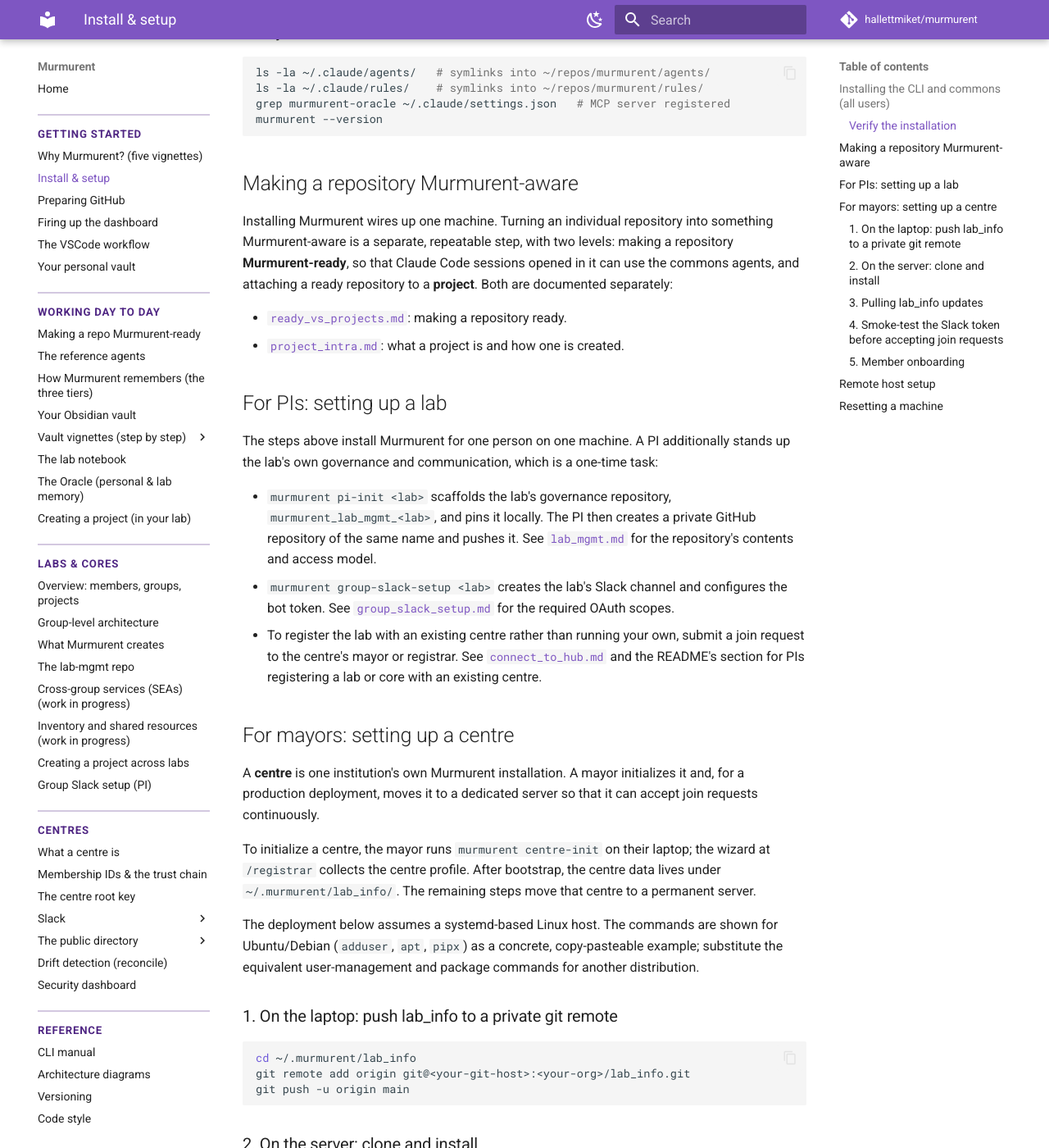
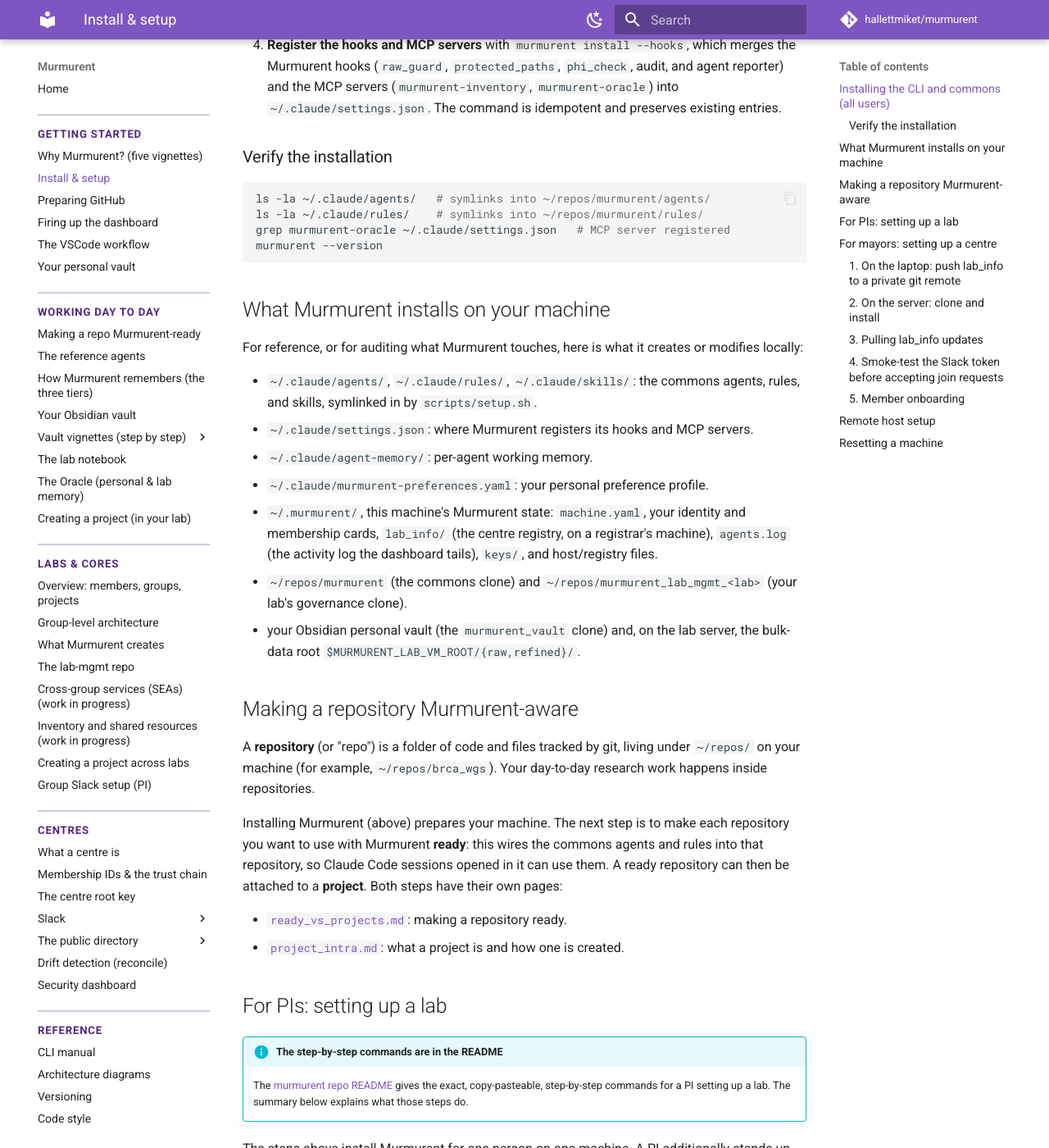
Before and after one commit to hallettmiket/murmurent, an MkDocs documentation site: the page built from docs/setup.md, in a window 1280 px wide and 1400 px high, scrolled down 1068 px. Shown: the whole window at 82% size. Built offline with MkDocs 1.6.1 and Material for MkDocs 9.7.7, drawn with Linux system fonts in a browser that asks for light colours; comment, search, counter and statistics services are not loaded; some of the changed text lies outside the part shown.

Commit message:
docs: Home/Getting-started/Setup review fixes
- index.md: note that Murmurent works for a solo user (no lab or centre
  needed) before "How a centre is organized".
- getting_started.md: remove the capability list duplicated from the home
  page; the page now leads straight into the five vignettes. Move the
  "what Murmurent installs on your machine" inventory out of Getting
  started (it belongs with install) into setup.md.
- setup.md: make it unmistakable that the single curl command is the whole
  installation (a note tells readers not to run the by-hand steps and to
  skip to Verify); define what a "repository" is and simplify the
  "Making a repository Murmurent-aware" section; add prominent notes that
  the murmurent (and murmurent_public) READMEs hold the step-by-step
  commands for PIs and Mayors.
- correct the centre definition (a centre is a collection of labs and
  cores; an institution can run more than one) in setup.md and
  hub_setup.md.
- repoint what_mm_creates.md to the relocated setup.md section.

Co-Authored-By: Claude Opus 4.8 <noreply@anthropic.com>

````diff
--- a/docs/setup.md
+++ b/docs/setup.md
@@ -6,16 +6,21 @@ a lab; a mayor additionally sets up a centre.
 
 ## Installing the CLI and commons (all users)
 
-For most users, a single command performs the entire installation (see
-the [README](https://github.com/hallettmiket/murmurent/blob/main/README.md)):
+**For almost everyone, installation is a single command.** Copy and paste
+this one line into your terminal and press Enter:
 
 ```bash
 curl -fsSL https://raw.githubusercontent.com/hallettmiket/murmurent/main/scripts/bootstrap.sh | bash
 ```
 
-This installs the `murmurent` command and symlinks the shared agents,
-rules, and skills into `~/.claude/`. For most users it is the only
-installation step required.
+That is the entire installation. It installs the `murmurent` command and
+symlinks the shared agents, rules, and skills into `~/.claude/`.
+
+!!! note "You are finished after the command above"
+    You do **not** need to run any of the steps that follow. They are shown
+    only for transparency, and for the rare case of installing by hand. If
+    you ran the command above, skip ahead to
+    [Verify the installation](#verify-the-installation).
 
 The bootstrap script automates four steps, which can also be run by hand:
 
@@ -57,20 +62,49 @@ grep murmurent-oracle ~/.claude/settings.json   # MCP server registered
 murmurent --version
 ```
 
+## What Murmurent installs on your machine
+
+For reference, or for auditing what Murmurent touches, here is what it
+creates or modifies locally:
+
+- `~/.claude/agents/`, `~/.claude/rules/`, `~/.claude/skills/`: the commons
+  agents, rules, and skills, symlinked in by `scripts/setup.sh`.
+- `~/.claude/settings.json`: where Murmurent registers its hooks and MCP
+  servers.
+- `~/.claude/agent-memory/`: per-agent working memory.
+- `~/.claude/murmurent-preferences.yaml`: your personal preference profile.
+- `~/.murmurent/`, this machine's Murmurent state: `machine.yaml`, your
+  identity and membership cards, `lab_info/` (the centre registry, on a
+  registrar's machine), `agents.log` (the activity log the dashboard tails),
+  `keys/`, and host/registry files.
+- `~/repos/murmurent` (the commons clone) and
+  `~/repos/murmurent_lab_mgmt_<lab>` (your lab's governance clone).
+- your Obsidian personal vault (the `murmurent_vault` clone) and, on the lab
+  server, the bulk-data root `$MURMURENT_LAB_VM_ROOT/{raw,refined}/`.
+
 ## Making a repository Murmurent-aware
 
-Installing Murmurent wires up one machine. Turning an individual
-repository into something Murmurent-aware is a separate, repeatable step,
-with two levels: making a repository **Murmurent-ready**, so that Claude
-Code sessions opened in it can use the commons agents, and attaching a
-ready repository to a **project**. Both are documented separately:
+A **repository** (or "repo") is a folder of code and files tracked by git,
+living under `~/repos/` on your machine (for example, `~/repos/brca_wgs`).
+Your day-to-day research work happens inside repositories.
 
-- [`ready_vs_projects.md`](ready_vs_projects.md): making a repository
-  ready.
-- [`project_intra.md`](project_intra.md): what a project is and how one
-  is created.
+Installing Murmurent (above) prepares your machine. The next step is to make
+each repository you want to use with Murmurent **ready**: this wires the
+commons agents and rules into that repository, so Claude Code sessions opened
+in it can use them. A ready repository can then be attached to a **project**.
+Both steps have their own pages:
+
+- [`ready_vs_projects.md`](ready_vs_projects.md): making a repository ready.
+- [`project_intra.md`](project_intra.md): what a project is and how one is
+  created.
 
 ## For PIs: setting up a lab
+
+!!! info "The step-by-step commands are in the README"
+    The
+    [murmurent repo README](https://github.com/hallettmiket/murmurent/blob/main/README.md)
+    gives the exact, copy-pasteable, step-by-step commands for a PI setting up
+    a lab. The summary below explains what those steps do.
 
 The steps above install Murmurent for one person on one machine. A PI
 additionally stands up the lab's own governance and communication, which
@@ -92,9 +126,20 @@ is a one-time task:
 
 ## For mayors: setting up a centre
 
-A **centre** is one institution's own Murmurent installation. A mayor
-initializes it and, for a production deployment, moves it to a dedicated
-server so that it can accept join requests continuously.
+!!! info "The step-by-step commands are in the READMEs"
+    The
+    [murmurent repo README](https://github.com/hallettmiket/murmurent/blob/main/README.md)
+    and the
+    [murmurent_public README](https://github.com/hallettmiket/murmurent_public/blob/main/README.md)
+    give the exact, step-by-step commands for a Mayor bootstrapping a centre
+    and listing it in the public directory. The summary below explains what
+    those steps do.
+
+A **centre** is a collection of labs and cores (a research centre, a
+department, or another federation of labs and units with shared scientific
+goals). An institution can run more than one centre. A Mayor initializes a
+centre and, for a production deployment, moves it to a dedicated server so
+that it can accept join requests continuously.
 
 To initialize a centre, the mayor runs `murmurent centre-init` on their
 laptop; the wizard at `/registrar` collects the centre profile. After
````
Also changed, not shown: docs/getting_started.md (+8 -47 lines), docs/hub_setup.md (+3 -2 lines), docs/index.md (+5 -0 lines), docs/what_mm_creates.md (+2 -2 lines).
